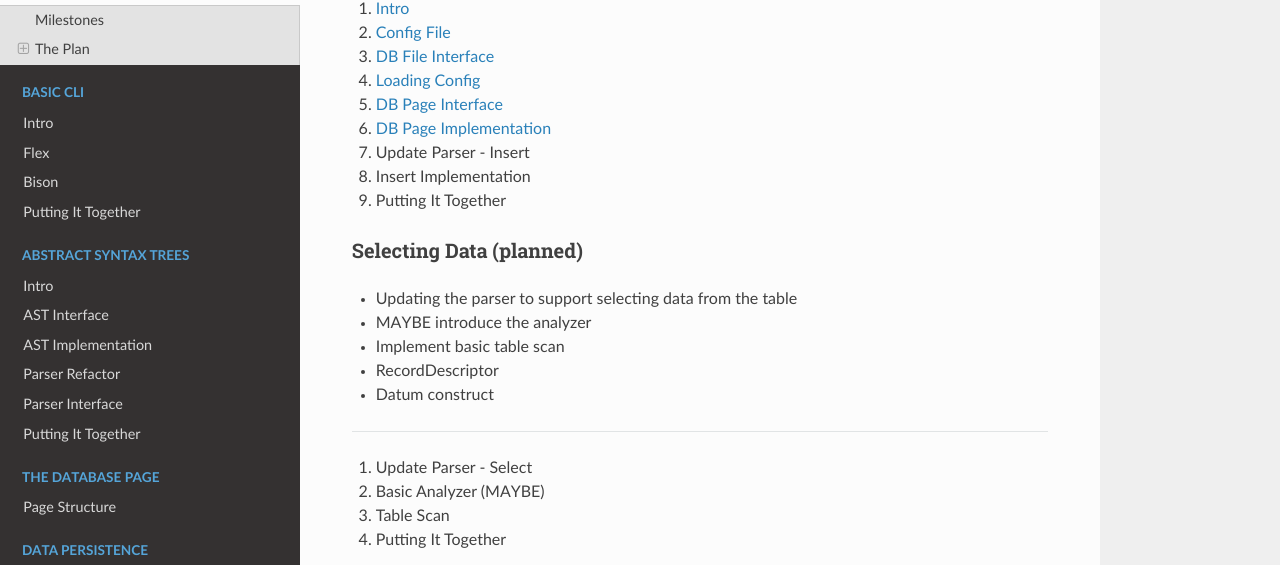
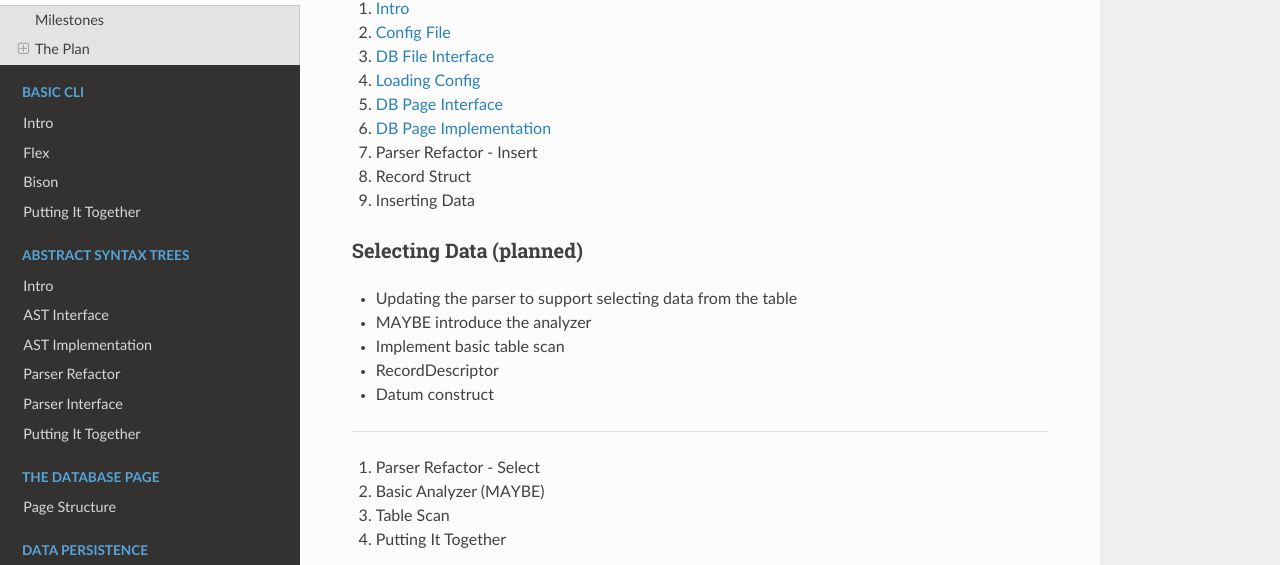
Before and after one commit to burke1791/burkeql-db, an MkDocs documentation site: the page built from docs/00-intro/project-plan.md, in a window 1280 px wide and 900 px high, scrolled down 1706 px. Shown: the part 115-680 px from the top of the window. Built offline with MkDocs 1.6.1, drawn with Linux system fonts in a browser that asks for light colours; nearby versions of some CDN libraries.

Commit message:
updated project plan

```diff
--- a/docs/00-intro/project-plan.md
+++ b/docs/00-intro/project-plan.md
@@ -73,9 +73,9 @@ Create Table person (
 1. [Loading Config](../../04-data-persistence/loading-config)
 1. [DB Page Interface](../../04-data-persistence/page-interface)
 1. [DB Page Implementation](../../04-data-persistence/page-implementation)
-1. Update Parser - Insert
-1. Insert Implementation
-1. Putting It Together
+1. Parser Refactor - Insert
+1. Record Struct
+1. Inserting Data
 
 ### Selecting Data (planned)
 
@@ -87,7 +87,7 @@ Create Table person (
 
 ---
 
-1. Update Parser - Select
+1. Parser Refactor - Select
 1. Basic Analyzer (MAYBE)
 1. Table Scan
 1. Putting It Together
```
